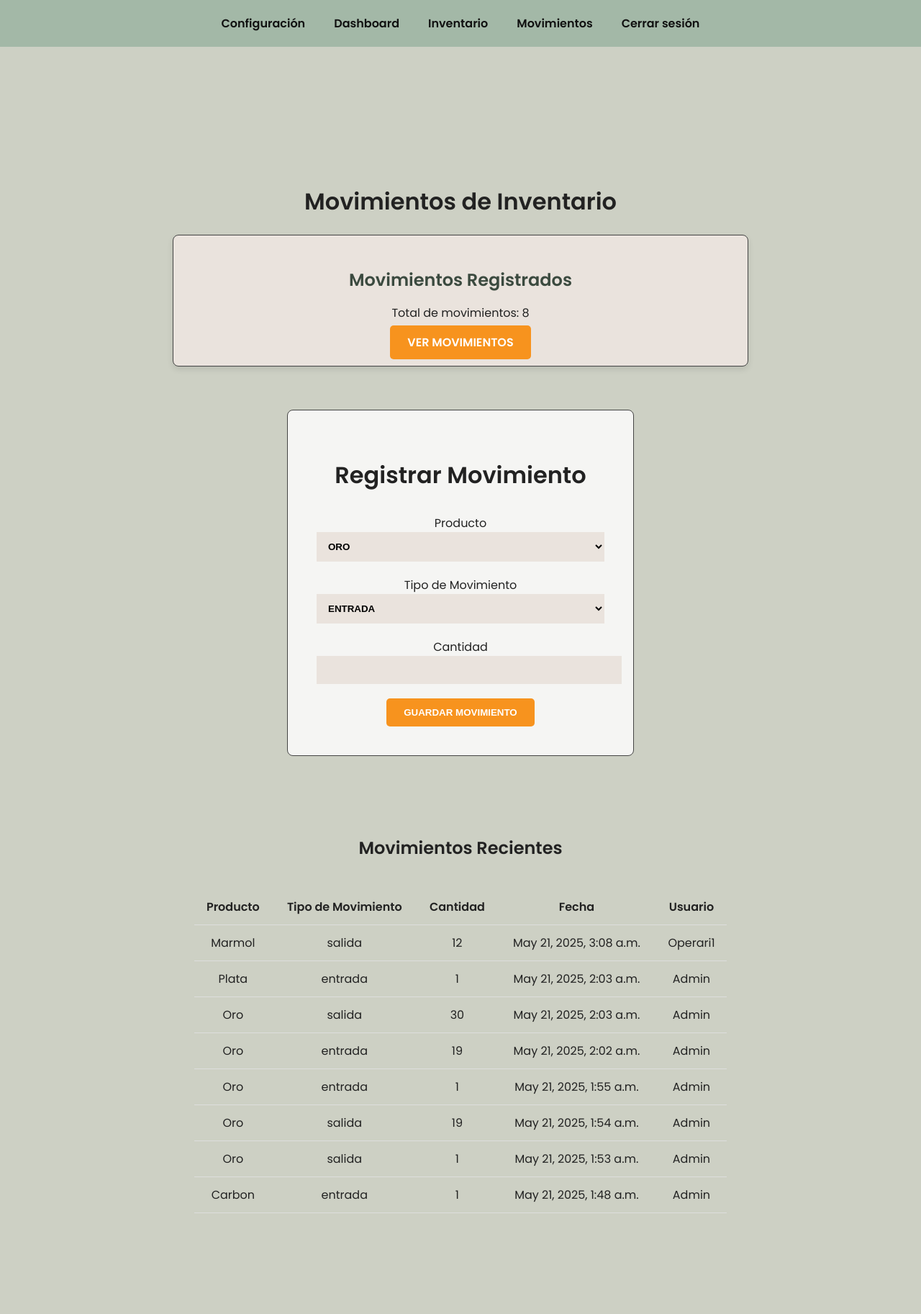
After one commit to ConiJReyes/Inventario_MZA, a Django app: page /movimientos/ in a window 1280 px wide. The commit adds this page. Shown: the whole page at 72% size. Run offline with Django 5.2, Linux system fonts and the light colour scheme; a user stored in the database is signed in; data comes from the database, SQL or seed files in the repository; both versions use the stored data as it was after the commit.

Commit message:
No recuerdo de que es

```diff
--- a/inventario_app/templates/inventario_app/dashboard.html
+++ b/inventario_app/templates/inventario_app/dashboard.html
@@ -136,8 +136,8 @@
 
             <div class="dashboard-card">
                 <h3>Movimientos</h3>
-                <p>Entradas y salidas registradas: 120</p>
-                <a href="" class="button">Ver Movimientos</a>
+                <p>Entradas y salidas registradas:{{ movimientos_count }}</p>
+                <a href="{% url 'movimientos' %}" class="button">Ver Movimientos</a>
             </div>
 
             <div class="dashboard-card">
@@ -146,11 +146,13 @@
                 <a href="" class="button">Ver Reportes</a>
             </div>
 
+            {% if user.is_staff %}
             <div class="dashboard-card">
                 <h3>Usuarios</h3>
                 <p>Usuarios registrados: 50</p>
                 <a href="{% url 'configuracion' %}" class="button">Gestionar Usuarios</a>
             </div>
+            {% endif %}
         </div>
 
     </div>
--- /dev/null
+++ b/inventario_app/templates/inventario_app/movimientos.html
@@ -0,0 +1,228 @@
+<!DOCTYPE html>
+<html lang="es">
+<head>
+  <meta charset="UTF-8" />
+  <title>Movimientos Registrados</title>
+  <link href="https://fonts.googleapis.com/css2?family=Poppins:wght@400;600&display=swap" rel="stylesheet" />
+  <style>
+    body {
+      margin: 0;
+      font-family: 'Poppins', sans-serif;
+      background-color: #cdd0c4;
+      color: #222;
+    }
+
+    nav {
+      display: flex;
+      justify-content: flex-end;
+      padding: 20px;
+      gap: 40px;
+      font-weight: bold;
+    }
+
+    .form-container {
+      max-width: 400px;
+      margin: 60px auto;
+      padding: 40px;
+      border: 1px solid #444;
+      background-color: rgba(255, 255, 255, 0.8);
+      text-align: center;
+      border-radius: 8px;
+    }
+
+    .form-container h2 {
+      font-size: 32px;
+      margin-bottom: 30px;
+    }
+
+    input[type="text"],
+    input[type="number"],
+    select {
+      display: block;
+      width: 100%;
+      padding: 12px;
+      margin-bottom: 20px;
+      background-color: #eae3dd;
+      border: none;
+      font-weight: bold;
+      text-transform: uppercase;
+    }
+
+    button {
+      padding: 10px 20px;
+      background-color: #eae3dd;
+      border: none;
+      font-weight: bold;
+      cursor: pointer;
+    }
+
+    table {
+      width: 100%;
+      border-collapse: collapse;
+      margin-top: 40px;
+    }
+
+    th, td {
+      padding: 12px;
+      text-align: center;
+      border-bottom: 1px solid #ddd;
+    }
+
+    .button {
+      padding: 12px 24px;
+      background-color: #f7931e;
+      color: white;
+      border: none;
+      border-radius: 5px;
+      cursor: pointer;
+      font-weight: bold;
+      text-transform: uppercase;
+      text-decoration: none;
+    }
+
+    .button:hover {
+      background-color: #d76f0a;
+    }
+
+    .dashboard-cards {
+      display: flex;
+      justify-content: space-between;
+      flex-wrap: wrap;
+      gap: 20px;
+    }
+
+    .dashboard-card {
+      display: inline-block;
+      width: 48%;
+      padding: 20px;
+      background-color: #eae3dd;
+      border: 1px solid #444;
+      border-radius: 8px;
+      text-align: center;
+      box-shadow: 0 4px 8px rgba(0, 0, 0, 0.1);
+    }
+
+    .dashboard-card:hover {
+      transform: translateY(-10px);
+    }
+
+    .dashboard-card h3 {
+      font-size: 24px;
+      margin-bottom: 15px;
+      color: #3b4a3f;
+    }
+    .dashboard-cards {
+  display: flex;
+  justify-content: space-between; /* Espacio entre las tarjetas */
+  gap: 20px; /* Espacio entre las tarjetas */
+  flex-wrap: wrap; /* Permite que las tarjetas se ajusten si la pantalla es pequeña */
+}
+
+.dashboard-card {
+  flex: 1 1 calc(50% - 20px); /* Las tarjetas ocupan el 50% del espacio disponible, con margen */
+  padding: 20px;
+  background-color: #eae3dd;
+  border: 1px solid #444;
+  border-radius: 8px;
+  text-align: center;
+  box-shadow: 0 4px 8px rgba(0, 0, 0, 0.1);
+  transition: transform 0.3s ease;
+}
+
+.dashboard-card:hover {
+  transform: translateY(-10px);
+}
+
+@media screen and (max-width: 768px) {
+  .dashboard-card {
+    flex: 1 1 100%; /* En pantallas más pequeñas, las tarjetas ocuparán el 100% del ancho */
+  }}
+
+  </style>
+</head>
+<body>
+
+{% include "inventario_app/navbar.html" %}
+
+<div class="container">
+  <h1>Movimientos de Inventario</h1>
+
+  <!-- Tarjetas para registrar movimiento y ver movimientos -->
+  <div class="dashboard-cards">
+    <div class="dashboard-card">
+      <h3>Movimientos Registrados</h3>
+      <p>Total de movimientos: {{ movimientos_count }}</p>
+      <a href="#tabla" class="button">Ver Movimientos</a>
+    </div>
+  </div>
+
+  <!-- Formulario para registrar un nuevo movimiento -->
+  <div id="formulario" class="form-container">
+    <h2>Registrar Movimiento</h2>
+
+    <!-- Mostrar error si no hay suficiente stock -->
+    {% if error %}
+      <div style="color: red; margin-bottom: 20px;">
+        <strong>{{ error }}</strong>
+      </div>
+    {% endif %}
+
+    <form method="POST">
+      {% csrf_token %}
+      <label for="producto">Producto</label>
+      <select name="producto" id="producto" required>
+        {% for producto in productos %}
+        <option value="{{ producto.id }}">{{ producto.nombre }}</option>
+        {% endfor %}
+      </select>
+
+      <label for="tipo_movimiento">Tipo de Movimiento</label>
+      <select name="tipo_movimiento" id="tipo_movimiento" required>
+        <option value="entrada">Entrada</option>
+        <option value="salida">Salida</option>
+      </select>
+
+      <label for="cantidad">Cantidad</label>
+      <input type="number" name="cantidad" id="cantidad" required>
+
+      <button type="submit" class="button">Guardar Movimiento</button>
+    </form>
+  </div>
+
+  <!-- Tabla de movimientos registrados -->
+  <div id="tabla" class="container">
+    <h2>Movimientos Recientes</h2>
+    <table>
+      <thead>
+        <tr>
+          <th>Producto</th>
+          <th>Tipo de Movimiento</th>
+          <th>Cantidad</th>
+          <th>Fecha</th>
+          <th>Usuario</th> <!-- Nueva columna para mostrar el usuario -->
+        </tr>
+      </thead>
+      <tbody>
+        {% for movimiento in movimientos %}
+        <tr>
+          <td>{{ movimiento.producto.nombre }}</td>
+          <td>{{ movimiento.tipo_movimiento }}</td>
+          <td>{{ movimiento.cantidad }}</td>
+          <td>{{ movimiento.fecha }}</td>
+          <td>{{ movimiento.usuario.get_full_name }}</td> <!-- Mostrar el nombre del usuario -->
+        </tr>
+        {% empty %}
+        <tr>
+          <td colspan="5" style="text-align:center; padding: 20px; color: #666;">
+            No hay movimientos registrados.
+          </td>
+        </tr>
+        {% endfor %}
+      </tbody>
+    </table>
+  </div>
+
+</div>
+
+</body>
+</html>
--- a/inventario_app/templates/inventario_app/navbar.html
+++ b/inventario_app/templates/inventario_app/navbar.html
@@ -1,5 +1,6 @@
 <!DOCTYPE html>
 <html lang="es">
+
 <head>
   <meta charset="UTF-8" />
   <title>{% block title %}Mi Proyecto{% endblock %}</title>
@@ -11,22 +12,28 @@
       background-color: #cdd0c4;
       color: #222;
     }
+
     nav {
       display: flex;
       justify-content: center;
       padding: 20px;
       gap: 40px;
       font-weight: bold;
-      background-color: #a3b8a7; /* verde suave */
+      background-color: #a3b8a7;
+      /* verde suave */
     }
+
     nav a {
       text-decoration: none;
       color: #111;
       transition: color 0.3s ease;
     }
+
     nav a:hover {
-      color: #f7931e; /* naranja al pasar el mouse */
+      color: #f7931e;
+      /* naranja al pasar el mouse */
     }
+
     .container {
       max-width: 800px;
       margin: 40px auto;
@@ -34,18 +41,31 @@
       background-color: transparent;
       text-align: center;
     }
+
+    nav .logo img {
+      height: 50px;
+      /* Ajusta la altura según tus necesidades */
+      margin-right: 20px;
+      /* Espacio entre el logo y los enlaces */
+    }
   </style>
 </head>
+
 <body>
   <nav>
 
+    <!-- especificas para el admin -->
+    {% if user.is_staff %}
+    <a href="{% url 'configuracion' %}">Configuración</a>
+    {% endif %}
+    <!-- la ven usuarios normales como operarios-->
     {% if user.is_authenticated %}
     <a href="{% url 'dashboard' %}">Dashboard</a>
+    <a href="{% url 'productos_inventario' %}">Inventario</a>
+    <a href="{% url 'movimientos' %}">Movimientos</a>
+    <a href="{% url 'logout' %}">Cerrar sesión</a> <!-- Enlace de logout -->
 
-    {% if user.is_staff %}
-      <a href="{% url 'configuracion' %}">Configuración</a>
-      <a href="{% url 'registro' %}">Crear Cuenta</a>  <!-- Solo admin podrá ver este enlace -->
-    {% endif %}
+
 
 
     {% else %}
@@ -59,4 +79,5 @@
     {% endblock %}
   </div>
 </body>
+
 </html>
--- a/inventario_app/urls.py
+++ b/inventario_app/urls.py
@@ -7,6 +7,10 @@ urlpatterns = [
     path('dashboard/', views.dashboard, name='dashboard'),
     path('configuracion/', views.configuracion, name='configuracion'),
     path('configuracion/eliminar/<int:pk>/', views.eliminar_usuario, name='eliminar_usuario'),
+    path('logout/', views.logout_view, name='logout'),  # Ruta para cerrar sesión
+
+    path('movimientos/', views.movimientos, name='movimientos'),
+
 
     path('productos-inventario/', views.productos_inventario, name='productos_inventario'),  # Listar
     path('productos-inventario/editar/<int:pk>/', views.editar_producto_separado, name='editar_producto_separado'),  # Editar separado
--- a/inventario_app/views.py
+++ b/inventario_app/views.py
@@ -4,8 +4,9 @@ from django.contrib.admin.views.decorators import staff_member_required
 from django.contrib.auth import authenticate, login
 from django.contrib.auth.models import User, Group
 from django.views.decorators.http import require_POST
+from .models import Movimiento, Producto
+from django.contrib.auth import logout
 
-from inventario_app.models import Producto
 
 def home(request):
     return render(request, 'inventario_app/home.html')
@@ -14,15 +15,21 @@ def login_view(request):
     if request.method == 'POST':
         correo = request.POST['correo']
         contrasena = request.POST['contrasena']
+
+        # Intentar autenticar al usuario con el correo como username
         user = authenticate(request, username=correo, password=contrasena)
+
         if user is not None:
-            login(request, user)
-            return redirect('dashboard')
+            login(request, user)  # Iniciar sesión para el usuario
+            return redirect('dashboard')  # Redirige al dashboard después de un login exitoso
         else:
-            return render(request, 'inventario_app/login.html', {'error': 'Credenciales incorrectas'})
-    return render(request, 'inventario_app/login.html')
+            return render(request, 'inventario_app/login.html', {'error': 'Credenciales incorrectas'})  # Mostrar error si no se puede autenticar
 
+    return render(request, 'inventario_app/login.html')  # Mostrar la página de login en GET
 
+def logout_view(request):
+    logout(request)  # Cierra la sesión del usuario
+    return redirect('login')  # Redirige a la página de login después de cerrar sesión
 
 @staff_member_required
 def registro_view(request):
@@ -56,17 +63,8 @@ def dashboard(request):
     return render(request, 'inventario_app/dashboard.html')
 
 
-@login_required
-def configuracion(request):
-    # Lógica para la vista de configuración
-    return render(request, 'inventario_app/configuracion.html')
-
-
 
 #PARA EL CRUD DE LOS PRODUCTOS
-
-
-
 #VISTA PARA LISTAR LOS PRODUCTOS
 @login_required
 def productos_inventario(request):
@@ -117,8 +115,6 @@ def configuracion(request):
                 'usuarios': User.objects.all(),
             })
 
-        # Asignar roles (grupos) al usuario
-        # Recibe los grupos seleccionados
         usuario.groups.set(rol)
         usuario.save()
 
@@ -130,3 +126,45 @@ def eliminar_usuario(request, pk):
     usuario = get_object_or_404(User, pk=pk)
     usuario.delete()
     return redirect('configuracion')
+
+
+#MOVIMIENTOS
+@login_required
+def movimientos(request):
+    if request.method == 'POST':
+        producto_id = request.POST.get('producto')
+        tipo_movimiento = request.POST.get('tipo_movimiento')
+        cantidad = int(request.POST.get('cantidad'))  # Convertir a entero
+
+        producto = Producto.objects.get(id=producto_id)
+
+        if tipo_movimiento == 'entrada':
+            producto.stock += cantidad  # Agregar al stock
+        elif tipo_movimiento == 'salida':
+            if producto.stock >= cantidad:  # Verificar que haya suficiente stock
+                producto.stock -= cantidad  # Restar del stock
+            else:
+                return render(request, 'inventario_app/movimientos.html', {
+                    'error': 'No hay suficiente stock para la salida',
+                    'productos': Producto.objects.all()
+                })
+
+        producto.save()
+
+        # Crear el registro del movimiento
+        Movimiento.objects.create(
+            producto=producto,
+            tipo_movimiento=tipo_movimiento,
+            cantidad=cantidad,
+            usuario=request.user  # Guardar el usuario que realizó el movimiento
+        )
+
+        return redirect('movimientos')  # Redirige a la misma página para ver los movimientos
+
+    movimientos = Movimiento.objects.all().order_by('-fecha')
+    productos = Producto.objects.all()  # Para mostrar los productos en el formulario
+    return render(request, 'inventario_app/movimientos.html', {
+        'movimientos': movimientos,
+        'movimientos_count': movimientos.count(),
+        'productos': productos
+    })
```
Also changed, not shown: inventario_app/forms.py (added, +7 -0 lines), inventario_app/models.py (+18 -0 lines), db.sqlite3, inventario_app/migrations/0005_movimiento.py (added), inventario_app/static/logo.png (added), media/productos/carbon.jpg (added), media/productos/marmol.jpg (added). Lines whose indentation alone changed are shown as unchanged.
